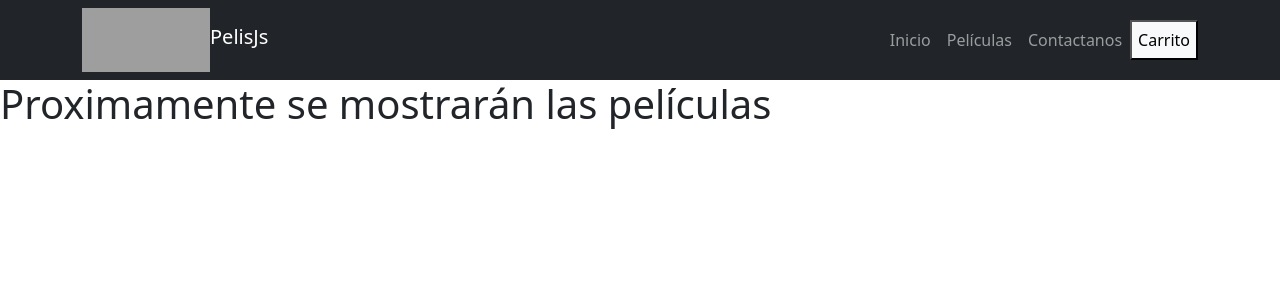
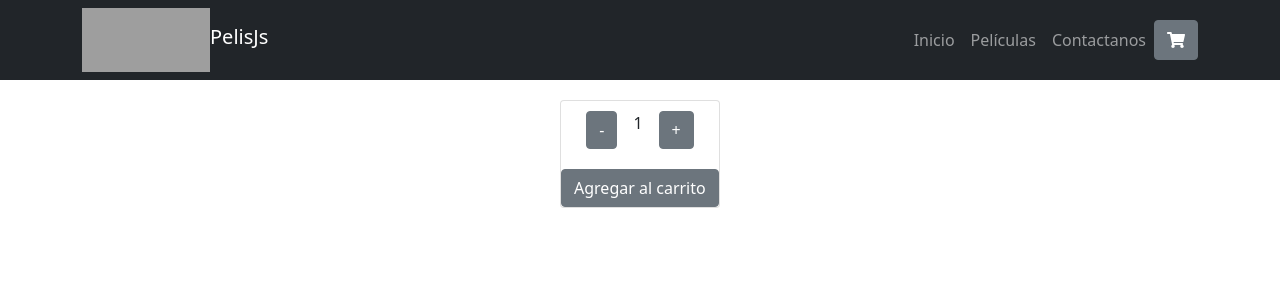
Before and after one commit to AlanTapia96/ReactJs-tiendaPeliculas-Tapia, a React (Create React App) app: page / in a window 1280 px wide. Shown: the top 300 px of the page. Built offline with nearby package versions, Linux system fonts and the light colour scheme; grey boxes are pictures that could not be loaded.

Commit message:
Se agregó ItemCount(botones para sumar o restar cantidad usando useState)

```diff
--- a/package.json
+++ b/package.json
@@ -3,6 +3,10 @@
   "version": "0.1.0",
   "private": true,
   "dependencies": {
+    "@fortawesome/fontawesome-svg-core": "^1.2.35",
+    "@fortawesome/free-brands-svg-icons": "^5.15.3",
+    "@fortawesome/free-solid-svg-icons": "^5.15.3",
+    "@fortawesome/react-fontawesome": "^0.1.15",
     "@testing-library/jest-dom": "^5.14.1",
     "@testing-library/react": "^11.2.7",
     "@testing-library/user-event": "^12.8.3",
--- a/src/App.js
+++ b/src/App.js
@@ -7,7 +7,7 @@ function App() {
   return (
     <>
       <NavBar />
-      <ItemListContainer />
+      <ItemListContainer mensaje="Próximamente se agregarán las películas"/>
     </>
   );
 }
--- a/src/Components/Buttons/Button.jsx
+++ b/src/Components/Buttons/Button.jsx
@@ -1,6 +1,12 @@
+import { FontAwesomeIcon } from '@fortawesome/react-fontawesome'
+import { faShoppingCart } from '@fortawesome/free-solid-svg-icons'
 
-export default function Button({name}) {
+const ButtonNav = () => {
     return(
-        <button className="nav-button">{name}</button>
+        <button type="button" className="nav-button btn btn-secondary">
+            <FontAwesomeIcon icon={faShoppingCart}/>
+        </button>
     )
 }
+
+export default ButtonNav
--- /dev/null
+++ b/src/Components/ItemListContainer/ItemCount/ButtonItemCount.jsx
@@ -0,0 +1,10 @@
+const ButtonItemCount = ( {stock,text,handleEvent,cantidad } ) => {
+    return(
+        <button type="button" disabled={stock===0} className="btn btn-secondary"
+            onClick={() => {(cantidad === -1) ? handleEvent(text) : handleEvent(cantidad)}}>
+                    {text}
+        </button>
+    )
+}
+
+export default ButtonItemCount
--- /dev/null
+++ b/src/Components/ItemListContainer/ItemCount/ItemCount.css
@@ -0,0 +1,21 @@
+.card{
+
+    width: 10rem;
+    margin: 20px auto;
+}
+
+.card__body{
+    padding:10px;
+    display: flex;
+    justify-content: center;
+}
+
+.card__button{
+    margin-top: 10px;
+    width: 100%;
+    display: block;
+}
+
+.buyButton{
+    width: 100%;
+}
--- /dev/null
+++ b/src/Components/ItemListContainer/ItemCount/ItemCount.jsx
@@ -0,0 +1,27 @@
+import { useState } from "react"
+import ButtonItemCount from "./ButtonItemCount";
+import "./ItemCount.css"
+
+const ItemCount = ( {stock, initial, onAddItem} ) => {
+
+        const [cant,setCant] = useState(initial);
+
+        const handleAddCant = (op) => {
+            if ((cant < stock) && (op === "+")) setCant(cant+1)
+            else if ((cant > 1) && (op === "-")) setCant(cant-1)
+        }
+
+        return(
+            <div className="card">
+                <div className="card__body">
+                    <ButtonItemCount stock={stock} handleEvent={handleAddCant} text="-" cantidad={-1}/>
+                    <span className="card-title me-3 ms-3">{cant}</span>
+                    <ButtonItemCount stock={stock} handleEvent={handleAddCant} text="+" cantidad={-1}/>
+                </div>
+                <div className="card__button">
+                    <ButtonItemCount handleEvent={onAddItem} text={"Agregar al carrito"} cantidad={cant} className="buyButton"/>
+                </div>
+            </div>
+    )}
+
+export default ItemCount
--- /dev/null
+++ b/src/Components/ItemListContainer/ItemListContainer.css
@@ -0,0 +1,4 @@
+h1{
+    text-align: center;
+    text-shadow: 1px 1px 6px;
+}
--- a/src/Components/ItemListContainer/ItemListContainer.jsx
+++ b/src/Components/ItemListContainer/ItemListContainer.jsx
@@ -1,7 +1,16 @@
+import "./ItemListContainer.css"
+import ItemCount from "./ItemCount/ItemCount";
+
+
+const handleAddItem = (cant) => {
+    console.log(`${cant} producto/s agregados con éxito!`);
+}
+
 const ItemListContainer = () => {
     return(
         <>
-            <h1>Proximamente se mostrarán las películas</h1>
+            <ItemCount stock={6} initial={1} onAddItem={handleAddItem}/>
+
         </>
 )}
 
--- a/src/Components/NavBar/NavBar.css
+++ b/src/Components/NavBar/NavBar.css
@@ -2,7 +2,3 @@
     width: 8rem;
     height: 4rem;
 }
-
-.nav-button{
-    background-color: #f8f9fa;
-}
--- a/src/Components/NavBar/NavBar.jsx
+++ b/src/Components/NavBar/NavBar.jsx
@@ -4,7 +4,6 @@ import CartWidget from './CartWidget/CartWidget';
 import Navbar from 'react-bootstrap/Navbar'
 import Container from 'react-bootstrap/Container'
 import Nav from 'react-bootstrap/Nav'
-//import Button from 'react-bootstrap/Button'
 
 const NavBar = () => {
     return(
@@ -18,10 +17,10 @@ const NavBar = () => {
                     <Navbar.Toggle aria-controls="navbarScroll" />
                     <Navbar.Collapse id="basic-navbar-nav">
                     <Nav className="ms-auto">
-                        <Nav.Link href="#home">Inicio</Nav.Link>
-                        <Nav.Link href="#features">Películas</Nav.Link>
-                        <Nav.Link href="#pricing">Contactanos</Nav.Link>
-                        <Button variant="light" size="sm" name="Carrito"></Button>
+                        <Nav.Link href="#inicio">Inicio</Nav.Link>
+                        <Nav.Link href="#peliculas">Películas</Nav.Link>
+                        <Nav.Link href="#contactanos">Contactanos</Nav.Link>
+                        <Button variant="light" size="sm"></Button>
                     </Nav>
                     </Navbar.Collapse>
                 </Container>
```
Also changed, not shown: 1 other file (tests, documents, lock files or other folders).
